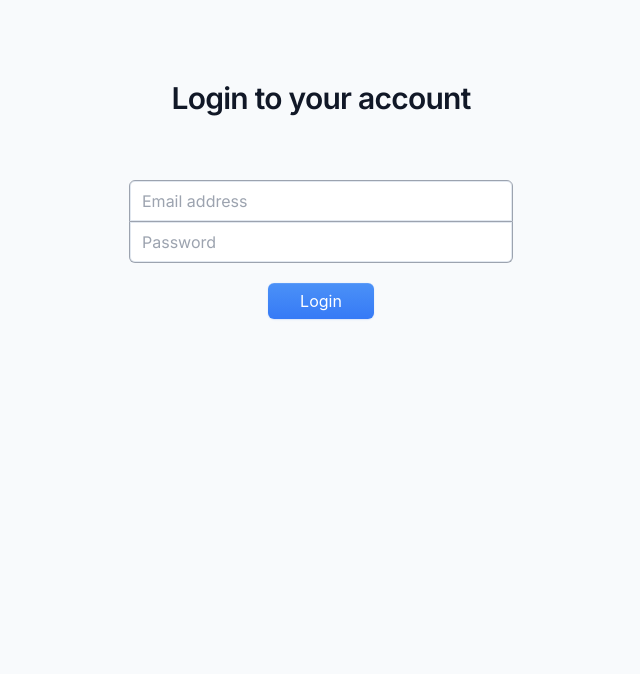
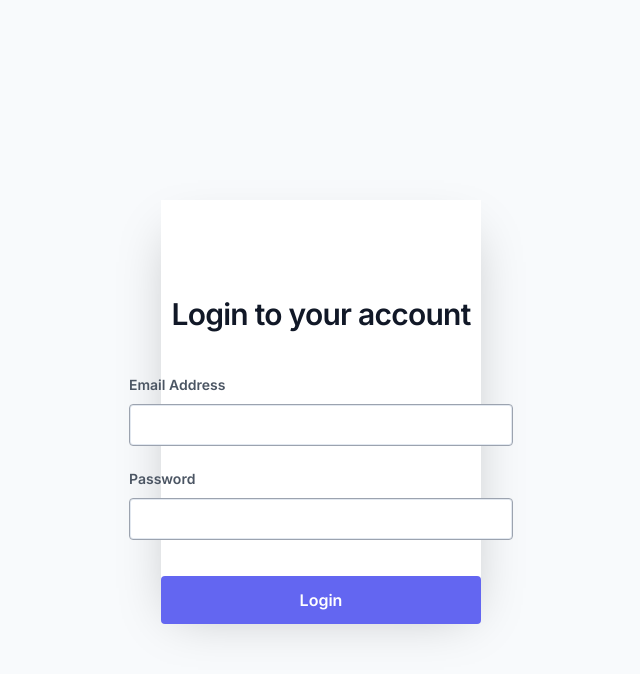
Before and after one commit to HrijulChauhan/UselessHotel, a Vue app: page /login in a window 1280 px wide. Shown: the top 674 px of the page, without its empty margins (319-959 px from the left). Built offline with nearby package versions, Linux system fonts and the light colour scheme; no server answers; a web font is replaced by a local one.

Commit message:
some more login

```diff
--- a/src/views/login.vue
+++ b/src/views/login.vue
@@ -1,20 +1,23 @@
 <template>
   <body class="h-screen w-screen bg-slate-50">
-    <span class="pt-20 flex justify-center text-3xl tracking-tight font-semibold text-gray-900"> Login to your account </span>
-    <div class="flex justify-center">
-      <div class="mt-16">
-        <input type="text" name="email" id="" v-model="email" placeholder="Email address" class="mt-0 block w-96 rounded-md rounded-b-none border-[0.5px] border-gray-400 py-2 pl-3 text-base outline-none ring-1 ring-inset ring-slate-200 placeholder:text-gray-400 focus:ring-1 focus:ring-inset focus:ring-indigo-600" />
-        <input type="password" name="password" id="" v-model="password" placeholder="Password" class="mt-0 block w-96 rounded-md rounded-t-none border-[0.5px] border-t-0 border-gray-400 py-2 pl-3 text-base outline-none ring-1 ring-inset ring-slate-200 placeholder:text-gray-400 focus:ring-1 focus:ring-inset focus:ring-indigo-600" />
+    <section class="relative top-1/2 mx-auto  h-1/2 w-1/4 -translate-y-1/2  bg-white shadow-2xl">
+      <span class="flex justify-center pt-24 text-3xl font-semibold tracking-tight text-gray-900"> Login to your account </span>
+      <div class="flex justify-center">
+        <div class="mt-10">
+          <span class="text-sm font-semibold text-gray-600">Email Address </span>
+          <input type="text" name="email" id="" v-model="email" placeholder="" class="mt-2 mb-5 block w-96 rounded border-[0.5px] border-gray-400 py-2 pl-3 text-base outline-none ring-1 ring-inset ring-slate-200 placeholder:text-gray-400 focus:ring-1 focus:ring-inset focus:ring-indigo-600" />
+          <span class="text-sm font-semibold text-gray-600">Password </span>
+          <input type="password" name="password" id="" v-model="password" placeholder="" class="mt-2 block w-96 rounded border-[0.5px] border-gray-400 py-2 pl-3 text-base outline-none ring-1 ring-inset ring-slate-200 placeholder:text-gray-400 focus:ring-1 focus:ring-inset focus:ring-indigo-600" />
+        </div>
       </div>
-    </div>
 
-    <button @click="loginFunctionality" type="" class="button-10 m-auto mt-5">Login</button>
+      <div class="flex justify-center pt-2">
+        <button @click="loginFunctionality" type="" class="mt-7 block w-96 justify-center rounded bg-indigo-500 py-3 font-semibold text-white rounded">Login</button>
+      </div>
+    </section>
 
-
-    <popup message="Invalid Credentials" v-if="mistake" @click="mistake = !mistake"/>
+    <popup message="Invalid Credentials" v-if="mistake" @click="mistake = !mistake" />
   </body>
-
-
 </template>
 
 <script setup>
@@ -25,7 +28,7 @@ import { useRouter } from "vue-router";
 
 const email = ref("");
 const password = ref("");
-const mistake = ref(false)
+const mistake = ref(false);
 const userSession = ref(null);
 const router = useRouter();
 
@@ -40,7 +43,7 @@ async function loginFunctionality() {
     console.log(error.message);
   } else {
     console.log(data);
-    router.push('/book')
+    router.push("/book");
   }
 }
 
@@ -54,13 +57,12 @@ async function session() {
     console.log(userSession.value.session.user.email);
     console.log(userSession.value.session.user.role);
   }
-};
-
-async function logoutUser(){
-    const {error} = await supabase.auth.signOut();
-    console.log("in logout")
 }
 
+async function logoutUser() {
+  const { error } = await supabase.auth.signOut();
+  console.log("in logout");
+}
 </script>
 
 <style>
@@ -69,13 +71,13 @@ async function logoutUser(){
   flex-direction: column;
   align-items: center;
   padding: 6px 32px;
-  font-family: -apple-system, BlinkMacSystemFont, 'Roboto', sans-serif;
+  font-family: -apple-system, BlinkMacSystemFont, "Roboto", sans-serif;
   border-radius: 6px;
   border: none;
 
   color: #fff;
-  background: linear-gradient(180deg, #4B91F7 0%, #367AF6 100%);
-   background-origin: border-box;
+  background: linear-gradient(180deg, #4b91f7 0%, #367af6 100%);
+  background-origin: border-box;
   box-shadow: 0px 0.5px 1.5px rgba(54, 122, 246, 0.25), inset 0px 0.8px 0px -0.25px rgba(255, 255, 255, 0.2);
   user-select: none;
   -webkit-user-select: none;
```
